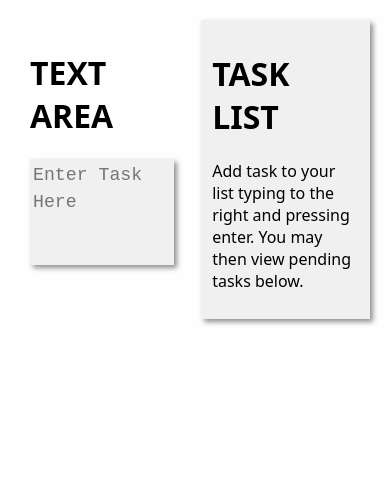
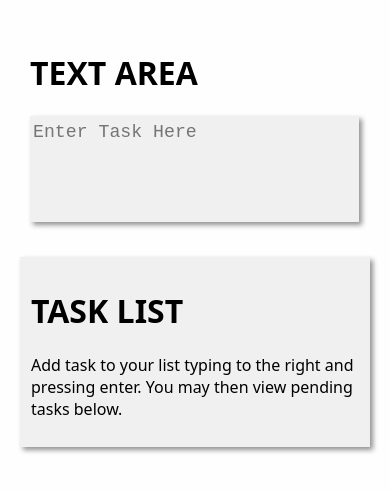
Before and after one commit to BhumitRohilla/TO-DO-TASK, a plain HTML site: page index.html in a window 390 px wide. Drawn offline with Linux system fonts and the light colour scheme.

Commit message:
inital push

```diff
--- a/style.css
+++ b/style.css
@@ -23,6 +23,7 @@ body{
     border: solid #f0f0f0 1px;
     box-shadow: 3px 3px 5px #929191;
     height: 100px;
+    margin: 0 auto;
 }
 #text-container{
     flex: 1 1.2 50%;
@@ -64,3 +65,9 @@ li{
 .checkedList{
     text-decoration-line: line-through;
 }
+
+@media screen and ( max-width : 561px) {
+    #main-container{
+        flex-direction: column;
+    }
+}
```
